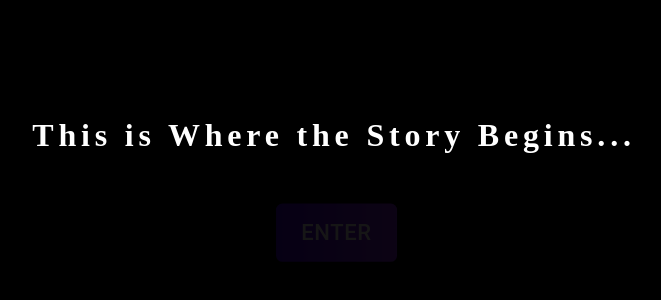
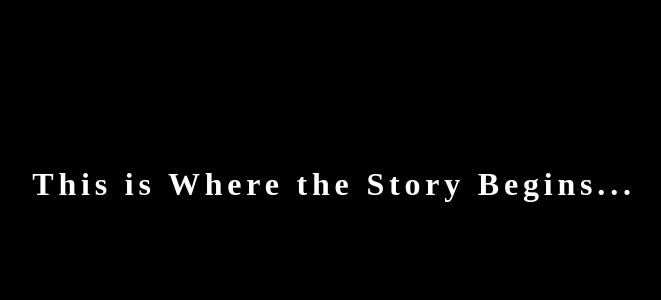
Before and after one commit to sdaniel1995/big-imagination-small-stories-ui, a React (Create React App) app: page / in a window 1280 px wide. Shown: the part 216-516 px from the top of the page, without its empty margins (304-965 px from the left). Built offline with nearby package versions, Linux system fonts and the light colour scheme.

Commit message:
Added zod dependenct

```diff
--- a/package.json
+++ b/package.json
@@ -5,6 +5,7 @@
   "dependencies": {
     "@emotion/react": "^11.7.1",
     "@emotion/styled": "^11.6.0",
+    "@hookform/resolvers": "^2.9.7",
     "@mui/icons-material": "^5.2.5",
     "@mui/material": "^5.2.6",
     "@testing-library/jest-dom": "^5.16.1",
@@ -20,7 +21,8 @@
     "react-dom": "^17.0.2",
     "react-scripts": "5.0.0",
     "typescript": "^4.5.4",
-    "web-vitals": "^2.1.2"
+    "web-vitals": "^2.1.2",
+    "zod": "^3.18.0"
   },
   "scripts": {
     "start": "react-scripts start",
--- a/src/components/Upload.tsx
+++ b/src/components/Upload.tsx
@@ -7,6 +7,7 @@ import '../css/Upload.css';
 const Upload = ({ name }: any) => {
     const [selectedFile, setSelectedFile] = useState<File>();
     const [showUpload, setShowUpload] = useState<boolean>(false);
+    const [className, setClassName] = useState<string>('homeSelections');
     const show = useRef(false);
     const [placeHolder, setPlaceHolder] = useState<String>('Choose a file');
     const [fullFileName, setFullFileName] = useState<boolean>(false);
@@ -19,15 +20,16 @@ const Upload = ({ name }: any) => {
     const toggle = () => {
         show.current = !show.current;
         name('Upload');
+        setClassName('selected');
         setShowUpload(!showUpload);
         if (show.current === false) {
             name('default');
+            setClassName('');
         }
     };
 
     const handleSubmission = () => {
         const fileData = new FormData();
-        let element = document.querySelector('.upload');
         if (selectedFile) {
             fileData.append('file', selectedFile);
             axios.post('http://localhost:8080/api/upload', fileData);
@@ -36,13 +38,13 @@ const Upload = ({ name }: any) => {
         setSelectedFile(undefined);
         setPlaceHolder('Choose a file');
         name('default');
-        element?.setAttribute('class', 'app');
+        setClassName('');
         setShowUpload(!showUpload);
     };
 
     return (
         <div className='homeSelections'>
-            <h1 onClick={toggle}>Upload</h1>
+            <h1 onClick={toggle} className={className}>Upload</h1>
             {showUpload &&
                 <div>
                     <input type="file" name="file" id="file" onChange={changeHandler} className='inputFile' />
--- a/src/components/Welcome.tsx
+++ b/src/components/Welcome.tsx
@@ -1,12 +1,17 @@
-import { Button } from '@mui/material';
-
+import { useEffect } from 'react';
 import '../css/Welcome.css';
 
 const Welcome = ({ name }: any) => {
+    useEffect(() => {
+        const interval = setInterval(() => {
+            name('default');
+        }, 5500);
+        return () => clearInterval(interval);
+    }, [name])
+
     return (
         <div className='welcome weclomeTypewWriter'>
-           <h1>This is Where the Story Begins...</h1>
-           <Button id='button' variant="contained" onClick={() => name('default')}>Enter</Button>
+            <h1>This is Where the Story Begins...</h1>
         </div>
     );
 };
--- a/src/css/Index.css
+++ b/src/css/Index.css
@@ -1,3 +1,10 @@
 body {
     margin: 0;
 }
+
+.selected {
+    transform: scale(2.0);
+    border-bottom: 2px solid white;
+    color: white;
+    margin-bottom: 50px;
+}
--- a/src/css/Welcome.css
+++ b/src/css/Welcome.css
@@ -5,36 +5,6 @@
     align-items: center;
     height: auto;
     width: auto;
-}
-
-#button {
-    background: linear-gradient(to right, #4A00E0, #8E2DE2);
-    margin-top: 60px;
-    opacity: 0;
-    transition: .2s;
-    transform: scale(1);
-    animation: fadeIn 5s, pulse 2s infinite;
-    animation-fill-mode: forwards;
-    animation-delay: 5.0s;
-}
-
-@keyframes fadeIn {
-    0% {opacity:0;}
-    100% {opacity:1;}
-}
-
-@keyframes pulse {
-    0% {
-        transform: scale(0.95);
-    }
-
-    70% {
-        transform: scale(2.0);
-    }
-
-    100% {
-        transform: scale(0.95);
-    }
 }
 
 .welcome h1 {
```
Also changed, not shown: 1 other file (tests, documents, lock files or other folders).
